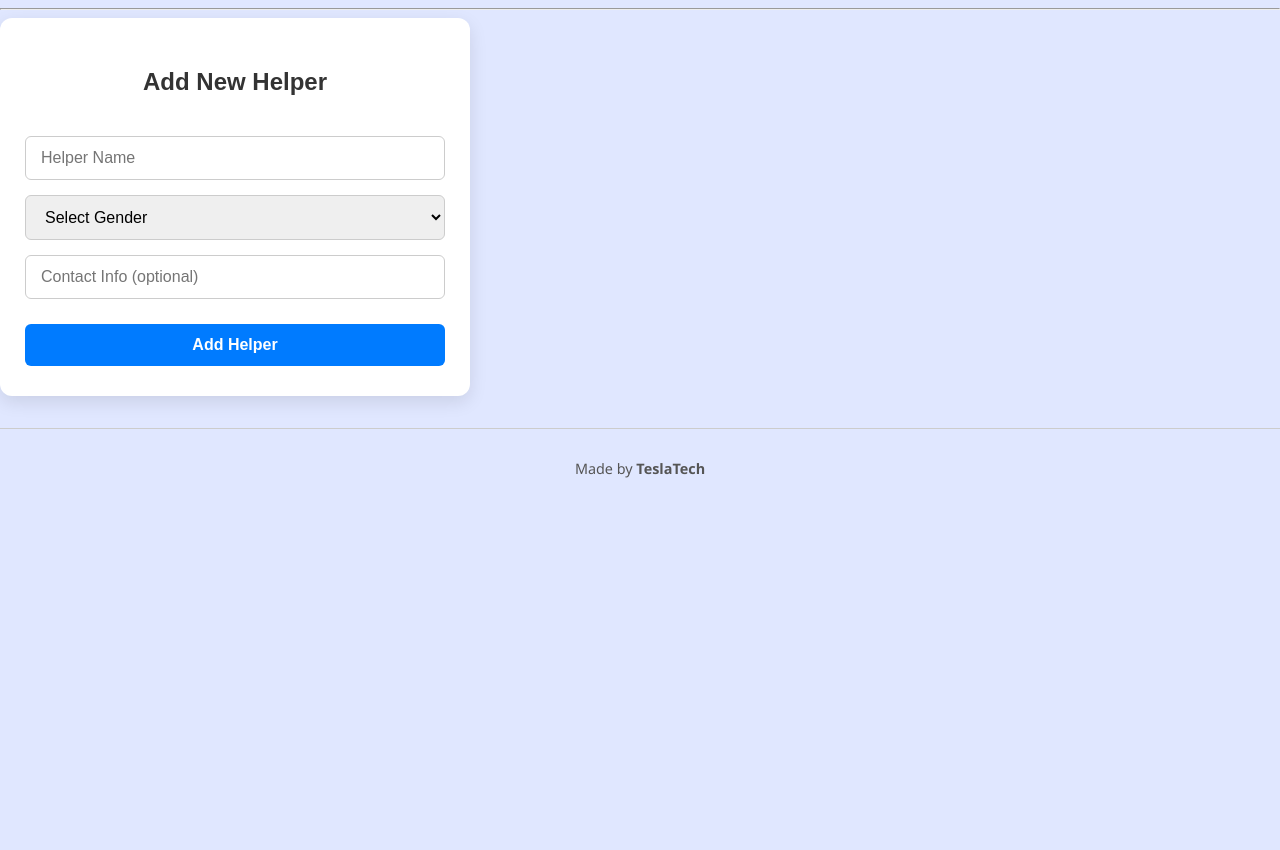
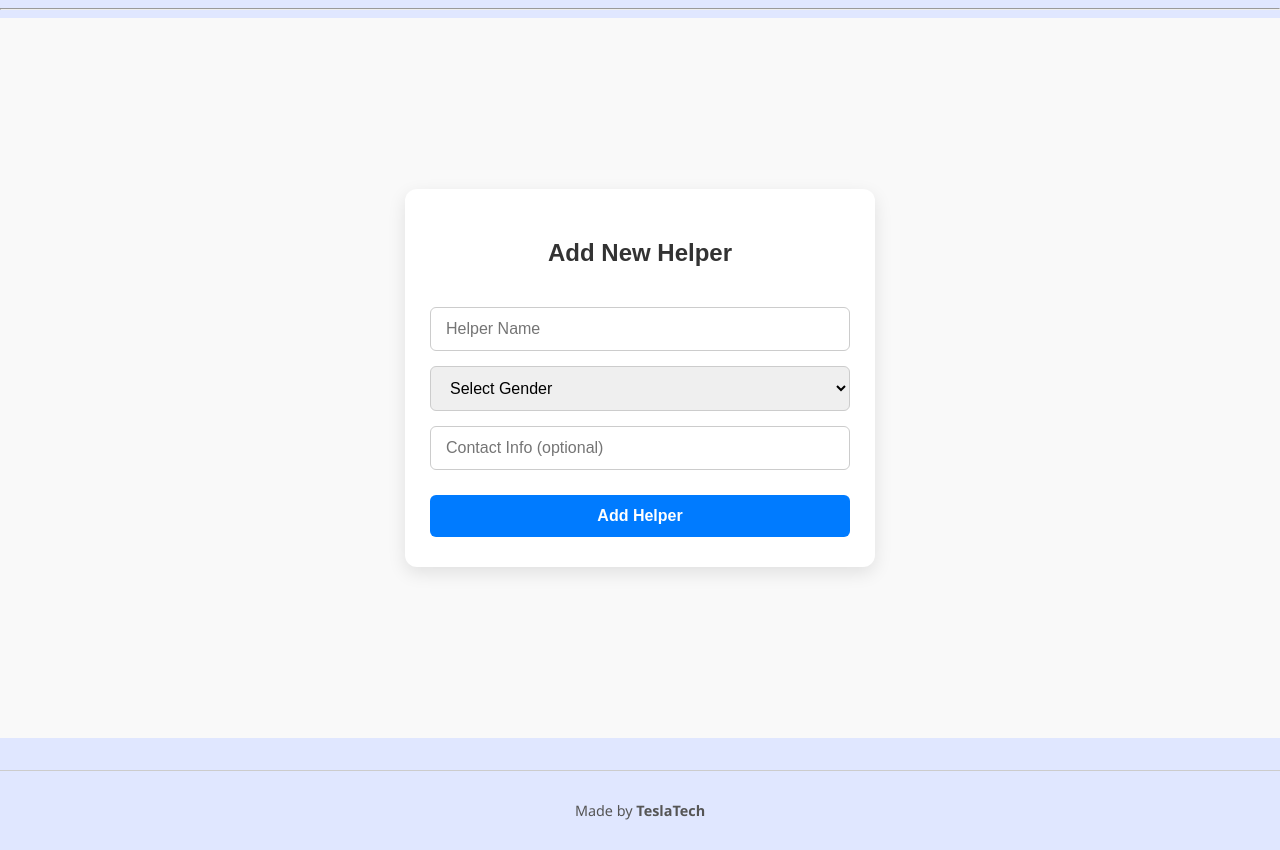
Before and after one commit to teshahriar/TopicDekho, a Flask app: page /addhelper in a window 1280 px wide. Shown: the part 86-936 px from the top of the page. Before the commit the page ends 564 px from the top, so only its background shows below. Run offline with Flask 3, Linux system fonts and the light colour scheme; some libraries are stand-ins or nearby versions.

Commit message:
Update add_helper.html

```diff
--- a/templates/add_helper.html
+++ b/templates/add_helper.html
@@ -5,6 +5,7 @@
 {% endblock %}
 
 {% block content %}
+  <div class="page-wrapper">
     <div class="form-container">
       <h2>Add New Helper</h2>
       <form method="POST">
@@ -18,4 +19,5 @@
         <button type="submit">Add Helper</button>
       </form>
     </div>
+  </div>
 {% endblock %}
```
Lines whose indentation alone changed are shown as unchanged.
